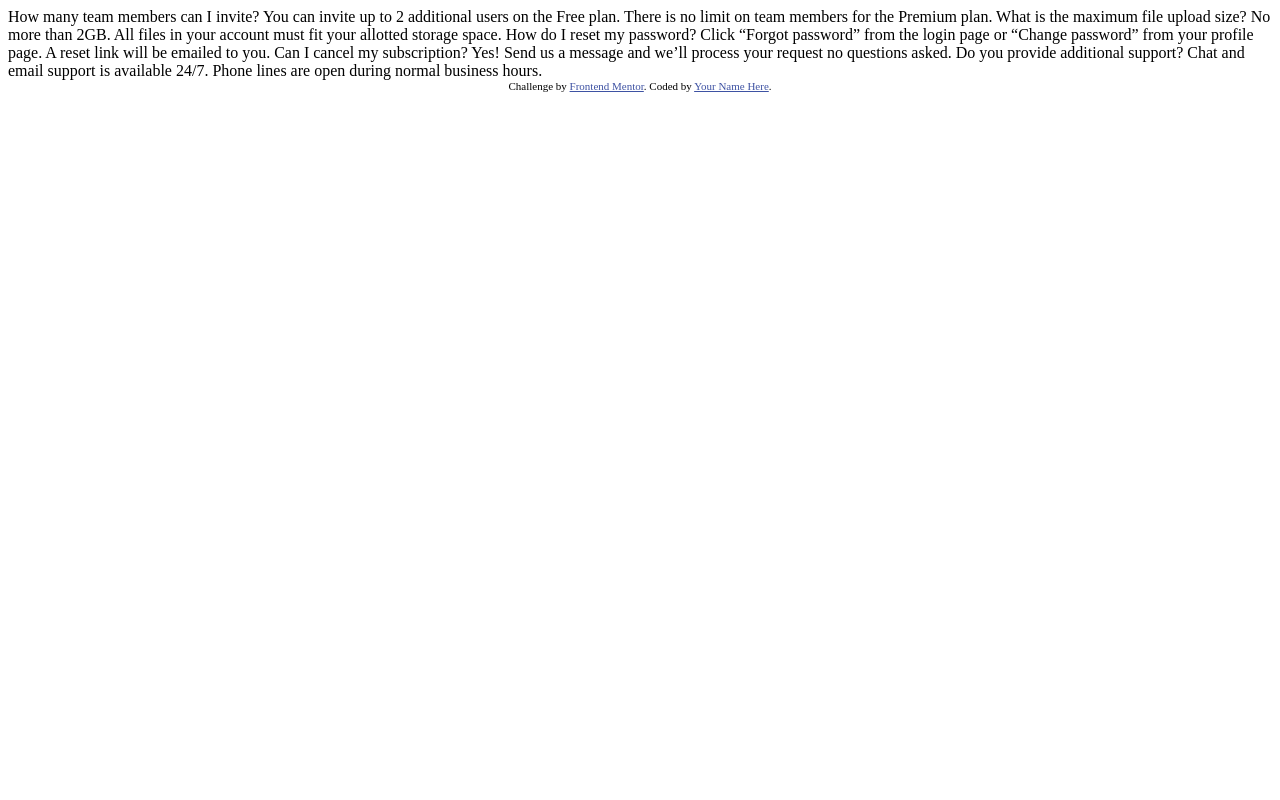
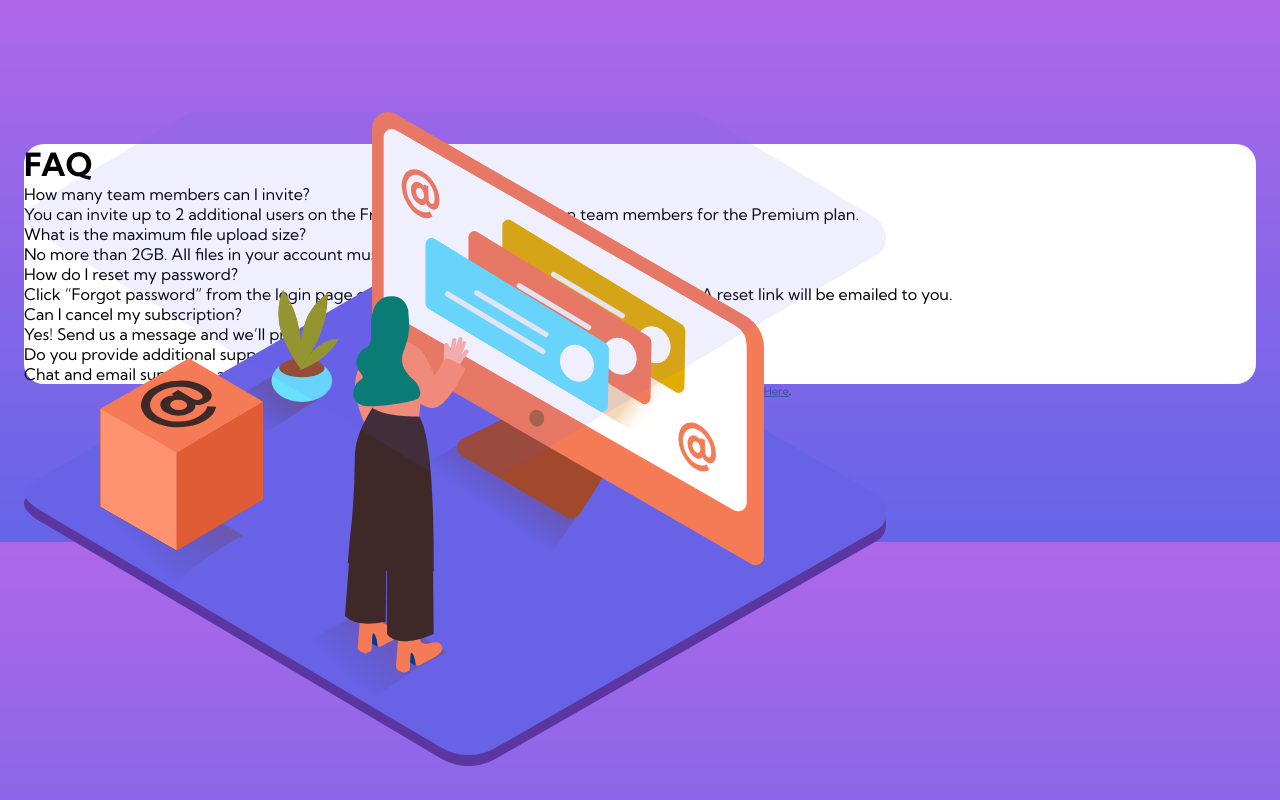
Before and after one commit to Hersonmei/FAQ-accordion-card-, a plain HTML site: page index.html in a window 1280 px wide. Drawn offline with Linux system fonts and the light colour scheme.

Commit message:
Início do projeto!

```diff
--- a/index.html
+++ b/index.html
@@ -5,7 +5,7 @@
   <meta name="viewport" content="width=device-width, initial-scale=1.0"> <!-- displays site properly based on user's device -->
 
   <link rel="icon" type="image/png" sizes="32x32" href="./images/favicon-32x32.png">
-
+  <link rel="stylesheet" href="styles.css">
   <title>Frontend Mentor | FAQ Accordion Card</title>
 
   <!-- Feel free to remove these styles or customise in your own stylesheet 👍 -->
@@ -15,22 +15,29 @@
   </style>
 </head>
 <body>
-  How many team members can I invite?
-  You can invite up to 2 additional users on the Free plan. There is no limit on
-  team members for the Premium plan.
 
-  What is the maximum file upload size?
-  No more than 2GB. All files in your account must fit your allotted storage space.
+  <main>
+    <img class="image" src="./images/illustration-woman-online-mobile.svg" alt="">
+    <img class="image shadow" src="./images/bg-pattern-mobile.svg" alt="">
 
-  How do I reset my password?
-  Click “Forgot password” from the login page or “Change password” from your profile page.
-  A reset link will be emailed to you.
+    <h1>FAQ</h1>
 
-  Can I cancel my subscription?
-  Yes! Send us a message and we’ll process your request no questions asked.
+    <p>How many team members can I invite?</p>
+    <p>You can invite up to 2 additional users on the Free plan. There is no limit on team members for the Premium plan.</p>
 
-  Do you provide additional support?
-  Chat and email support is available 24/7. Phone lines are open during normal business hours.
+    <p>What is the maximum file upload size?</p>
+    <p>No more than 2GB. All files in your account must fit your allotted storage space.</p>
+
+    <p>How do I reset my password?</p>
+    <p>Click “Forgot password” from the login page or “Change password” from your profile page. A reset link will be emailed to you.</p>
+
+    <p>Can I cancel my subscription?</p>
+    <p>Yes! Send us a message and we’ll process your request no questions asked.</p>
+
+    <p>Do you provide additional support?</p>
+    <p>Chat and email support is available 24/7. Phone lines are open during normal business hours.</p>
+
+  </main>
 
   <div class="attribution">
     Challenge by <a href="https://www.frontendmentor.io?ref=challenge" target="_blank">Frontend Mentor</a>.
--- /dev/null
+++ b/styles.css
@@ -0,0 +1,31 @@
+@import url('https://fonts.googleapis.com/css2?family=Kumbh+Sans:wght@400;700&display=swap');
+
+*{
+    box-sizing: border-box;
+    margin: 0;
+    padding: 0;
+}
+
+body{
+    font-family: 'Kumbh Sans', sans-serif;
+    background: linear-gradient(hsl(273, 75%, 66%), hsl(240, 73%, 65%));
+    padding: 9rem 1.5rem;
+}
+
+main{
+    background-color: white;
+    border-radius: 20px;
+    position: relative;
+    /* display: flex; Será?? */
+}
+
+.image{
+    width: 70%;
+    position: absolute;
+    top: -2rem;
+}
+
+.shadow{
+    position: absolute;
+
+}
```
